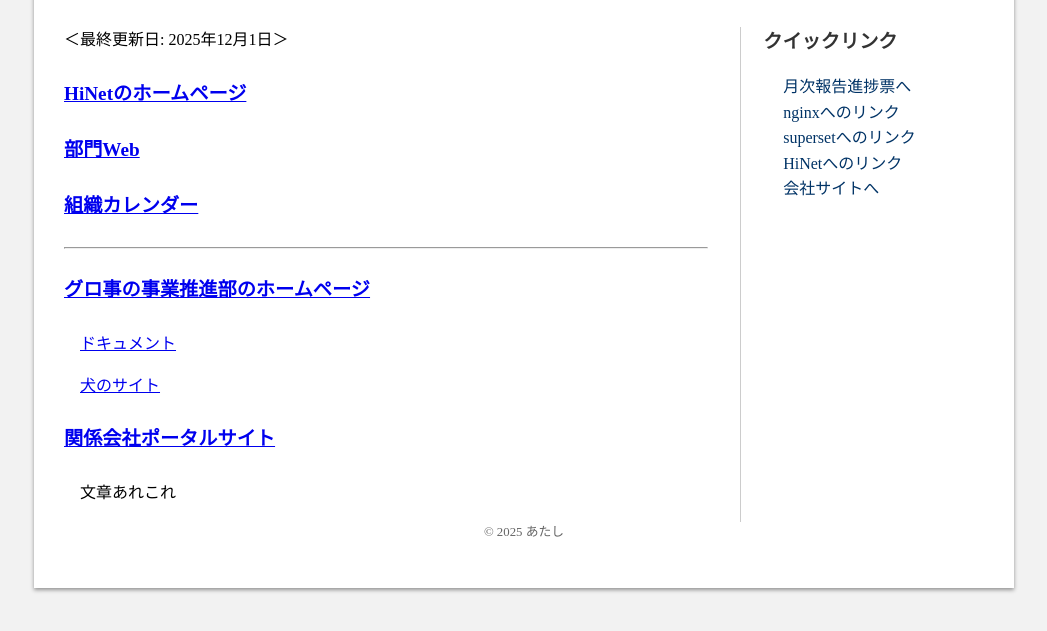
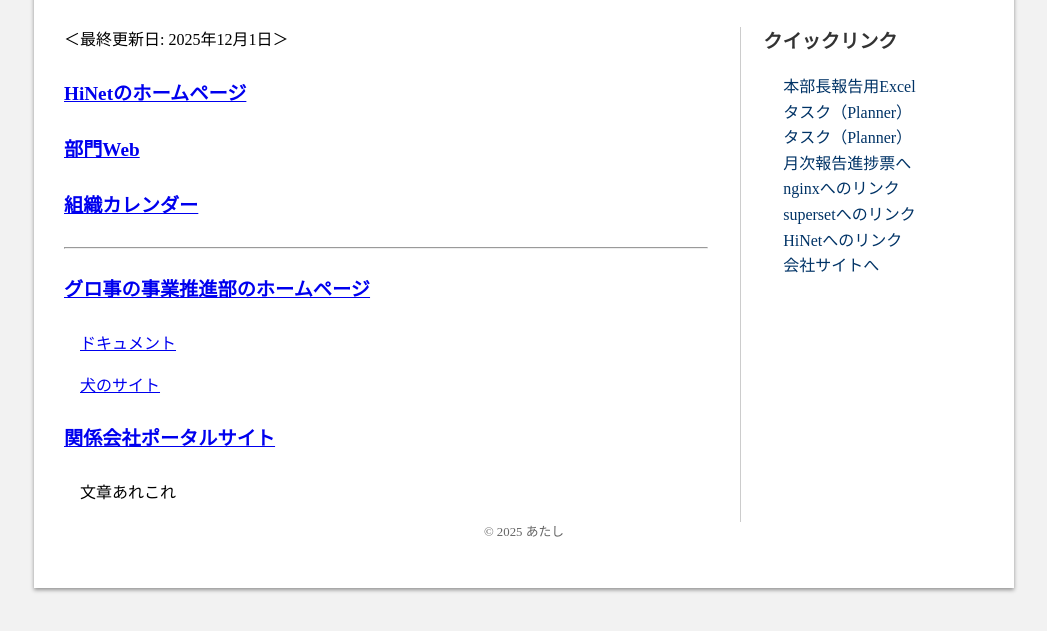
Before and after one commit to hirata712/portal-repository, a plain HTML site: page index.html in a window 1280 px wide. Shown: the part 131-762 px from the top of the page, without its empty margins (116-1163 px from the left). Drawn offline with Linux system fonts and the light colour scheme.

Commit message:
Portal auto-update

```diff
--- a/index.html
+++ b/index.html
@@ -35,6 +35,10 @@
 <div class="side-title">クイックリンク</div>
 <div class="side">
 <ul>
+<li><a href="https://hiratacojp.sharepoint.com/:x:/r/sites/msteams_a8cad6/Shared Documents/業務進捗管理/週間MTG資料/本部長への報告資料_全案件の進捗管理.xlsx?d=wc7bde2db68754df595eaa9132510566c&csf=1&web=1&e=hQtAs7&nav=MTVfe0U2OEY4NUMxLTc5OUUtNEY2QS05N0FELTE0QTk1OTA2NUQzOX0">本部長報告用Excel</a></li>
+<li><a href="https://planner.cloud.microsoft/webui/plan/17Z4hKdkeE2yDUJGCsPlSPoAC593/view/board?tid=1c0150df-24ef-481a-b12c-3c6892ad47b8">タスク（Planner）</a></li>
+<li><a href="https://hiratacojp.sharepoint.com/:f:/r/sites/msteams_5ebb04/Shared Documents/経理への定期便入れ?csf=1&web=1&e=ahWNrl">タスク（Planner）</a></li>
+
 <li><a href="https://monrepstat01.onrender.com/">月次報告進捗票へ</a></li>
 <li><a href=http://10.105.201.7:8080/portal/home.html>nginxへのリンク</a></li>
 <li><a href="#">supersetへのリンク</a></li>
```
Also changed, not shown: template.html (+4 -0 lines).
